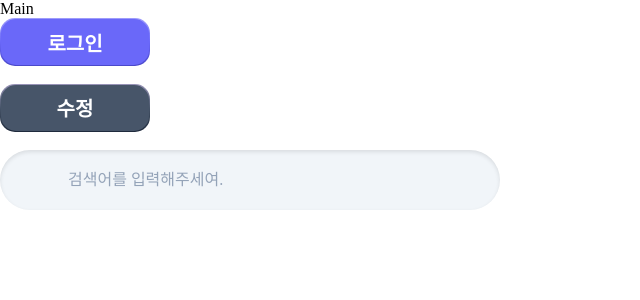
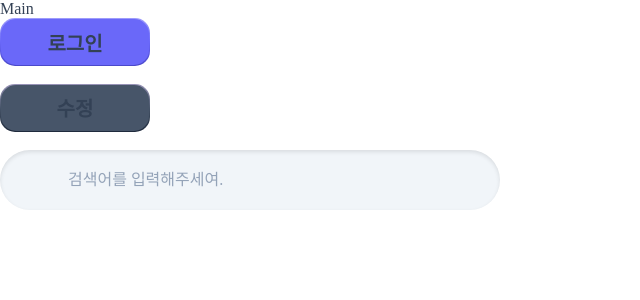
Before and after one commit to OhJeongHwan1/Front-CICD, a React (Vite) app: page / in a window 1280 px wide. Shown: the top 300 px of the page, without its empty margins (0-640 px from the left). Built offline with nearby package versions, Linux system fonts and the light colour scheme.

Commit message:
feat: 글로벌 텍스트 색상 추가

```diff
--- a/src/global.css
+++ b/src/global.css
@@ -4,6 +4,7 @@
   margin: 0;
   padding: 0;
   box-sizing: border-box;
+  color: #334155;
   font-family: Pretendard;
 }
 
```
